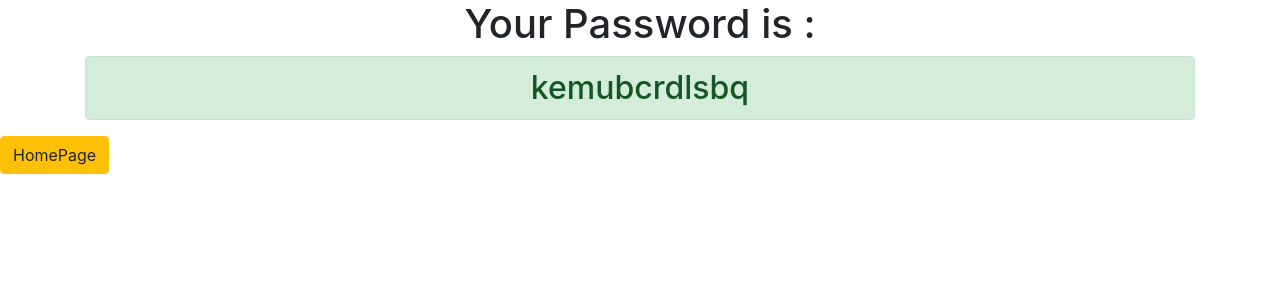
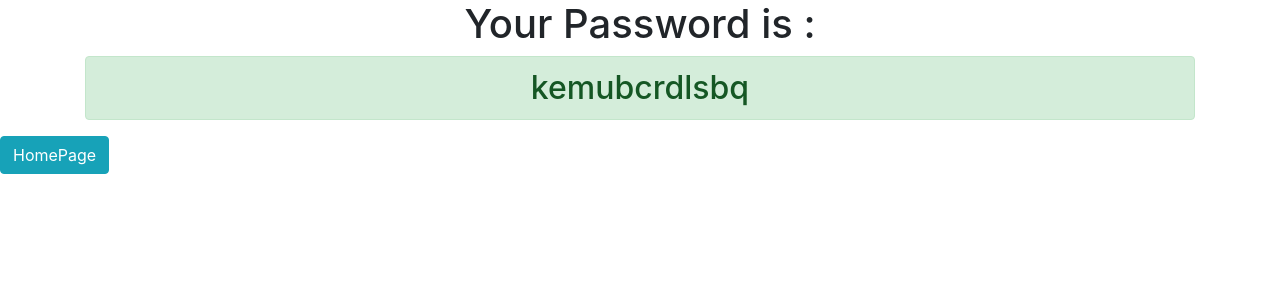
Before and after one commit to SharmaSaurabh-Python/django-code-generator, a Django app: page /generatepassword/ in a window 1280 px wide. Shown: the top 300 px of the page. Run offline with Django 3.2, Linux system fonts and the light colour scheme; some libraries are stand-ins or nearby versions.

Commit message:
I added infor

```diff
--- a/generator/templates/generator/password.html
+++ b/generator/templates/generator/password.html
@@ -5,4 +5,4 @@
 {{password}}
 </h2>
 </div>
-<a href="{% url 'home' %}" class="btn btn-warning">HomePage</a>
+<a href="{% url 'home' %}" class="btn btn-info">HomePage</a>
```
